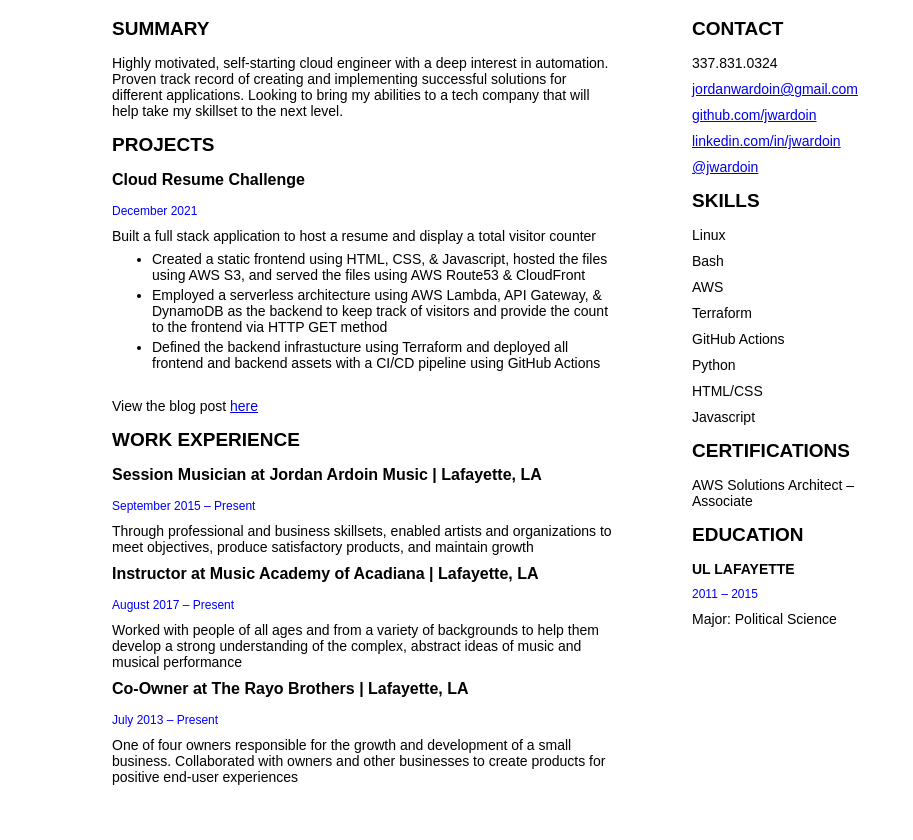
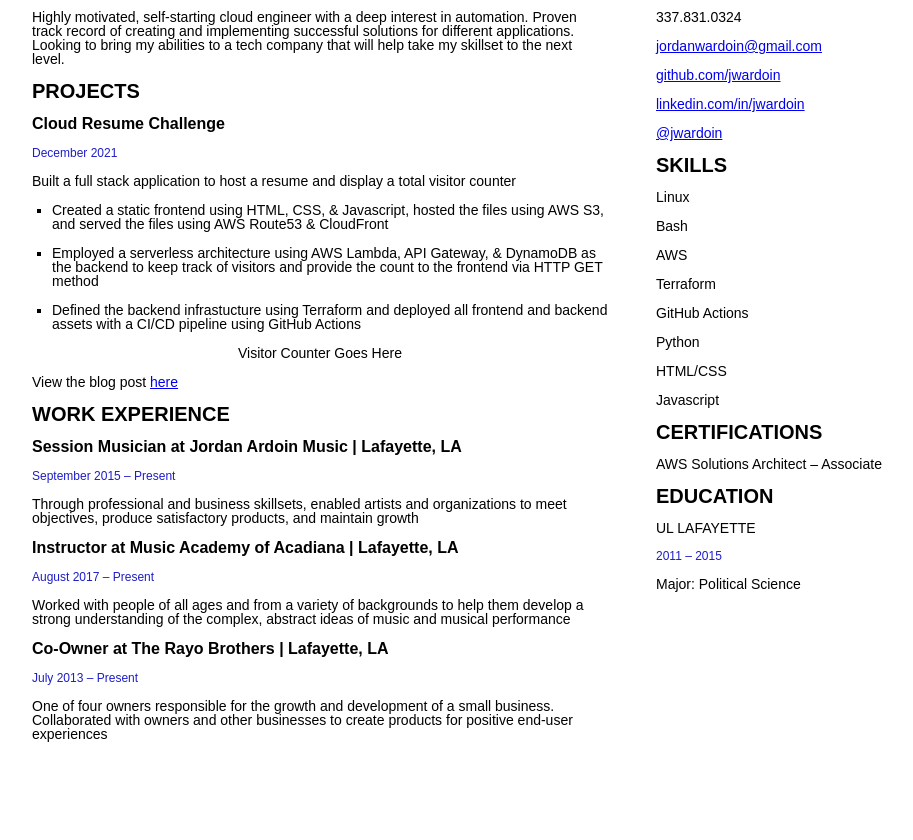
Before and after one commit to jwardoin/cloud-resume, a plain HTML site: page Frontend/index.html in a window 1280 px wide. Shown: the part 127-967 px from the top of the page, without its empty margins (128-1041 px from the left). After the commit the page ends 913 px from the top, so only its background shows below. Drawn offline with Linux system fonts and the light colour scheme; no server answers.

Commit message:
Frontend updates

```diff
--- /dev/null
+++ b/Frontend/css/reset.css
@@ -0,0 +1,47 @@
+/* http://meyerweb.com/eric/tools/css/reset/
+   v2.0 | 20110126
+   License: none (public domain)
+*/
+html, body, div, span, applet, object, iframe,
+h1, h2, h3, h4, h5, h6, p, blockquote, pre,
+a, abbr, acronym, address, big, cite, code,
+del, dfn, em, img, ins, kbd, q, s, samp,
+small, strike, strong, sub, sup, tt, var,
+b, u, i, center,
+dl, dt, dd, ol, ul, li,
+fieldset, form, label, legend,
+table, caption, tbody, tfoot, thead, tr, th, td,
+article, aside, canvas, details, embed,
+figure, figcaption, footer, header, hgroup,
+menu, nav, output, ruby, section, summary,
+time, mark, audio, video {
+	margin: 0;
+	padding: 0;
+	border: 0;
+	font-size: 100%;
+	font: inherit;
+	vertical-align: baseline;
+}
+/* HTML5 display-role reset for older browsers */
+article, aside, details, figcaption, figure,
+footer, header, hgroup, menu, nav, section {
+	display: block;
+}
+body {
+	line-height: 1;
+}
+ol, ul {
+	list-style: none;
+}
+blockquote, q {
+	quotes: none;
+}
+blockquote:before, blockquote:after,
+q:before, q:after {
+	content: '';
+	content: none;
+}
+table {
+	border-collapse: collapse;
+	border-spacing: 0;
+}
--- a/Frontend/css/style.css
+++ b/Frontend/css/style.css
@@ -1,67 +1,138 @@
-* {
-    max-width: 800px;
-    margin: auto;
-    font-family: Arial, Helvetica, sans-serif;
-  }
+/*
+  ========================================
+  Grid
+  ========================================
+*/
 
-.title {
-    padding: 10px 0;
-    margin-top: 60px;
+*,
+*:before,
+*:after {
+  -webkit-box-sizing: border-box;
+     -moz-box-sizing: border-box;
+          box-sizing: border-box;
 }
 
-.leftcolumn {
-    width: 500px;
-    float: left;
-    padding-bottom: 50px;
+/*
+  ========================================
+  Styles
+  ========================================
+*/
+
+html {
+    font-size:62.5%;
 }
 
-.rightcolumn {
-    width: 220px;
-    float: right;
+body {
+    font-family: Arial, Helvetica, sans-serif;
+}
+
+h2, h3, p, li {
+    margin-bottom: 15px;
+}
+
+h1, h2, h3 {
+    font-weight: 600;
+}
+
+h1 {
+    font-size: 3rem;
 }
 
 h2 {
-    font-size: 19px;
-    padding-top: 10px;
-    padding-bottom: 10px;
+    font-size: 2rem;
 }
 
 h3 {
-    font-size: 16px;
-    padding-top: 5px;
-    padding-bottom: 10px;
+    font-size: 1.6rem;
 }
 
-p {
-    font-size: 14px;
-    padding-top: 5px;
-    padding-bottom: 5px;
+p, li {
+    font-size: 1.4rem;
 }
 
-.school {
-    font-weight: 600;
+span {
+    font-size: 1.3rem;
 }
 
-.jobtitle {
-    color: blue;
-}
+/*
+  ========================================
+  Layout
+  ========================================
+*/
 
-.date {
-    font-size: 12px;
-    color: blue;
+section {
+    max-width: 960px;
+    margin: 0 auto;
+    padding: 15px 0;
 }
 
 
-ul {
-    padding-bottom: 10px;
+
+.flex {
+    display: flex;
+    justify-content: space-evenly;
+    align-items: flex-start;
 }
 
-li {
-    padding-top: 2px;
-    padding-bottom: 2px;
-    font-size: 14px;
+.flex-1 {
+    align-self: flex-start;
+    flex-basis: 60%;
+    margin: 0;
+}
+
+.flex-2 {
+    flex-basis: 30%;
+}
+
+/*
+  ========================================
+  Lists
+  ========================================
+*/
+
+.marked-list {
+    list-style: square outside;
+    margin-left: 2rem;
 }
 
 #CounterVisitor {
     text-align: center;
 }
+
+/*
+  ========================================
+  Layer
+  ========================================
+*/
+
+.date, .jobtitle {
+    color: rgba(30, 30, 200);
+    font-size: 1.2rem;
+}
+
+a:visited {
+    color: #0000EE;
+}
+
+/*
+  ========================================
+  Media Query
+  ========================================
+*/
+
+@media (max-width:801px) and (min-width:1200px) {
+    section {
+        margin: 0 0 0 15px;
+    }
+}
+
+@media screen and (max-width:800px) {
+    section {
+        margin: 0 0 0 15px;
+    }
+
+    .flex {
+        flex-flow: column wrap;
+
+    }
+}
--- a/Frontend/index.html
+++ b/Frontend/index.html
@@ -5,32 +5,30 @@
     <meta http-equiv="X-UA-Compatible" content="IE=edge">
     <meta name="viewport" content="width=device-width, initial-scale=1.0">
     <title>Jordan Ardoin's Cloud Resume</title>
+    <link rel="stylesheet" href="css/reset.css">
     <link rel="stylesheet" href="css/style.css">
-
 </head>
 
 <body onload="visitorCounter()">
     <header></header>
-    <div class='background'>
-        <div class="title">
+        <section class="title">
             <h1>Jordan Ardoin</h1>
             <span class='jobtitle'>Cloud Engineer</span>
-        </div>
-
-        <div class="leftcolumn">
+        </section>
+        <section class="flex">
+            <section class="flex-1">
                 <h2>SUMMARY</h2>
                 <p>Highly motivated, self-starting cloud engineer with a deep interest in automation. Proven track record of creating and implementing successful solutions for different applications. Looking to bring my abilities to a tech company that will help take my skillset to the next level.</p>
                 <h2>PROJECTS</h2>
                 <h3>Cloud Resume Challenge</h3>
                 <p class='date'>December 2021</p>
                 <p>Built a full stack application to host a resume and display a total visitor counter</p>
-            <ul>
+                <ul class="marked-list">
                     <li>Created a static frontend using HTML, CSS, & Javascript, hosted the files using AWS S3, and served the files using AWS Route53 & CloudFront</li>
                     <li>Employed a serverless architecture using AWS Lambda, API Gateway, & DynamoDB as the backend to keep track of visitors and provide the count to the frontend via HTTP GET method</li>
                     <li>Defined the backend infrastucture using Terraform and deployed all frontend and backend assets with a CI/CD pipeline using GitHub Actions</li>
                 </ul>
-            <p id="CounterVisitor"></p>
-            <script src="js/script.js"></script>
+                <p id="CounterVisitor">Visitor Counter Goes Here</p>
                 <p>View the blog post <a href="https://dev.to/jwardoin/my-cloud-resume-challenge-48n1">here</a></p>
                 <!--<h3>DevOps Tasks</h3>
                 <p class='date'>November 2021 - Present<p>
@@ -49,29 +47,37 @@
                 <h3>Co-Owner at The Rayo Brothers | Lafayette, LA</h3>
                 <p class='date'>July 2013 &ndash; Present</p>
                 <p>One of four owners responsible for the growth and development of a small business. Collaborated with owners and other businesses to create products for positive end-user experiences</p>
-            </div>
-        <div class="rightcolumn">
+            </section>
+            <section class="flex-2">
                 <h2>CONTACT</h2>
-            <p>337.831.0324</p>
-            <p><a href="mailto:jordanwardoin@gmail.com?subject=Let's%20Talk&body=I%20think%20you%20are%20perfect%20for%20the%20job.%20When%20can%20you%20start?">jordanwardoin@gmail.com</a></p>
-            <p><a href="https://www.github.com/jwardoin">github.com/jwardoin</a></p>
-            <p><a href="https://www.linkedin.com/in/jwardoin">linkedin.com/in/jwardoin</a></p>
-            <p><a href="https://www.twitter.com/jwardoin">@jwardoin</a></p>
+                <ul>
+                    <li>337.831.0324</li>
+                    <li><a href="mailto:jordanwardoin@gmail.com?subject=Let's%20Talk&body=I%20think%20you%20are%20perfect%20for%20the%20job.%20When%20can%20you%20start?">jordanwardoin@gmail.com</a></li>
+                    <li><a href="https://www.github.com/jwardoin">github.com/jwardoin</a></li>
+                    <li><a href="https://www.linkedin.com/in/jwardoin">linkedin.com/in/jwardoin</a></li>
+                    <li><a href="https://www.twitter.com/jwardoin">@jwardoin</a></li>
+                </ul>
+
                 <h2>SKILLS</h2>
-            <p>Linux</p>
-            <p>Bash</p>
-            <p>AWS</p>
-            <p>Terraform</p>
-            <p>GitHub Actions</p>
-            <p>Python</p>
-            <p>HTML/CSS</p>
-            <p>Javascript</p>
+                <ul>
+                    <li>Linux</li>
+                    <li>Bash</li>
+                    <li>AWS</li>
+                    <li>Terraform</li>
+                    <li>GitHub Actions</li>
+                    <li>Python</li>
+                    <li>HTML/CSS</li>
+                    <li>Javascript</li>
+                </ul>
                 <h2>CERTIFICATIONS</h2>
                 <p>AWS Solutions Architect &ndash; Associate</p>
                 <h2>EDUCATION</h2>
                 <p class="school">UL LAFAYETTE</p>
                 <p class='date'>2011 &ndash; 2015</p>
                 <p>Major: Political Science</p>
-        </div>
+            </section>
+        </section>
+
+        <!-- <script src="js/script.js"></script>        -->
     </body>
 </html>
```
Lines whose indentation alone changed are shown as unchanged.
